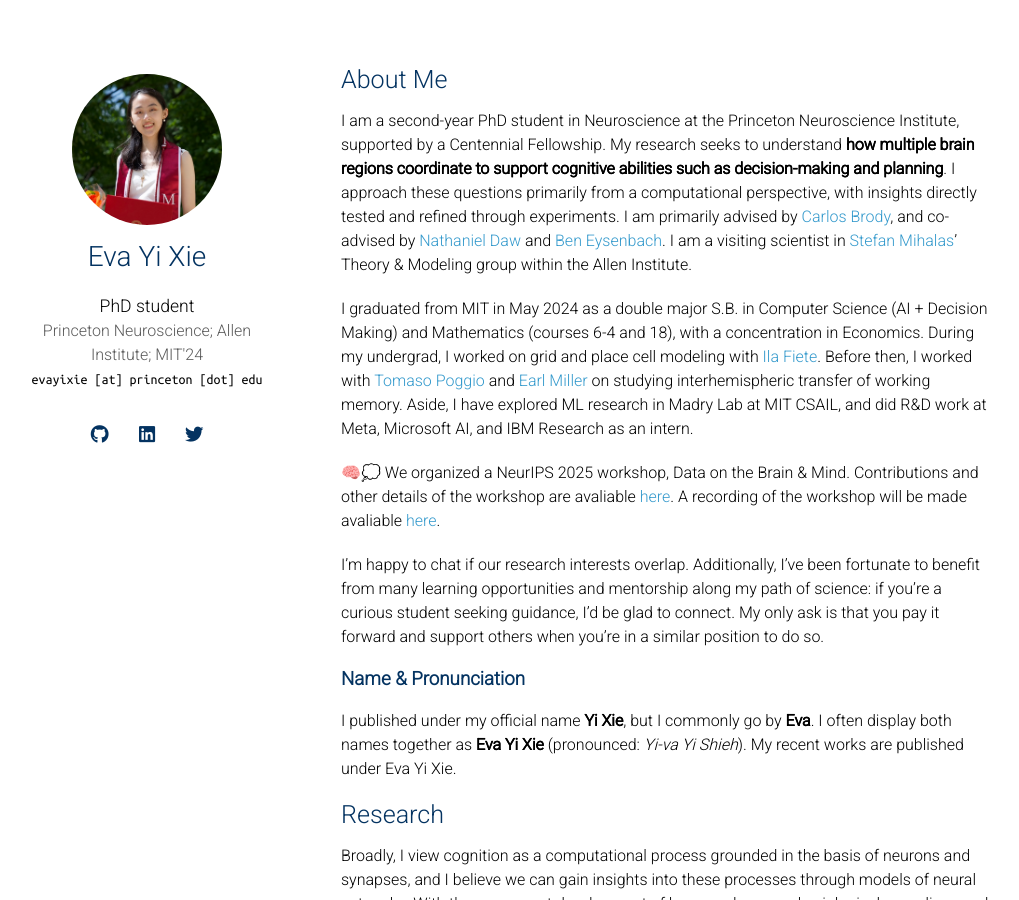
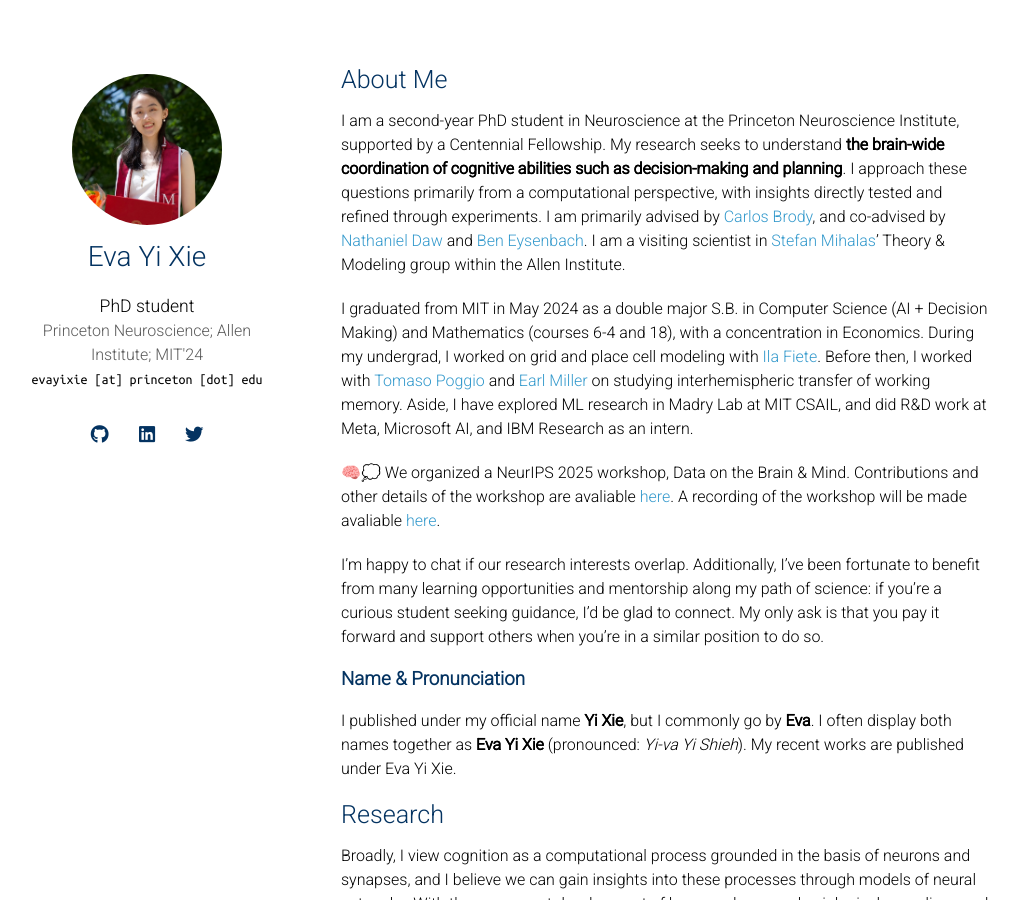
Before and after one commit to minzsiure/minzsiure.github.io, a Jekyll site: the page built from index.md, in a window 1280 px wide and 900 px high. Shown: the whole window, without its empty margins (129-1148 px from the left). Built offline with Jekyll 4.4.1, drawn with Linux system fonts in a browser that asks for light colours; nearby versions of some CDN libraries; a style sheet for code colours, icons or effects is not loaded; our own code applies the rules of GitHub Pages for plain Markdown files.

Commit message:
refine research q

```diff
--- a/index.md
+++ b/index.md
@@ -4,7 +4,7 @@ layout: homepage
 
 ## About Me
 
-I am a second-year PhD student in Neuroscience at the Princeton Neuroscience Institute, supported by a Centennial Fellowship. My research seeks to understand <b>how multiple brain regions coordinate to support cognitive abilities such as decision-making and planning</b>. I approach these questions primarily from a computational perspective, with insights directly tested and refined through experiments. I am primarily advised by <a href="https://pni.princeton.edu/people/carlos-brody" targert=_blank>Carlos Brody</a>, and co-advised by <a href="https://psychology.princeton.edu/people/nathaniel-daw" targert=_blank>Nathaniel Daw</a> and <a href="https://ben-eysenbach.github.io/" targert=_blank>Ben Eysenbach</a>. I am a visiting scientist in <a href="https://alleninstitute.org/person/stefan-mihalas/" target=_blank> Stefan Mihalas</a>' Theory & Modeling group within the Allen Institute.
+I am a second-year PhD student in Neuroscience at the Princeton Neuroscience Institute, supported by a Centennial Fellowship. My research seeks to understand <b>the brain-wide coordination of cognitive abilities such as decision-making and planning</b>. I approach these questions primarily from a computational perspective, with insights directly tested and refined through experiments. I am primarily advised by <a href="https://pni.princeton.edu/people/carlos-brody" targert=_blank>Carlos Brody</a>, and co-advised by <a href="https://psychology.princeton.edu/people/nathaniel-daw" targert=_blank>Nathaniel Daw</a> and <a href="https://ben-eysenbach.github.io/" targert=_blank>Ben Eysenbach</a>. I am a visiting scientist in <a href="https://alleninstitute.org/person/stefan-mihalas/" target=_blank> Stefan Mihalas</a>' Theory & Modeling group within the Allen Institute.
 
  I graduated from MIT in May 2024 as a double major S.B. in Computer Science (AI + Decision Making) and Mathematics (courses 6-4 and 18), with a concentration in Economics. During my undergrad, I worked on grid and place cell modeling with <a href="https://fietelab.mit.edu/people/" target=_blank>Ila Fiete</a>. Before then, I worked with <a href="https://mcgovern.mit.edu/profile/tomaso-poggio/" target=_blank>Tomaso Poggio</a> and <a href="https://ekmillerlab.mit.edu/earl-miller/" target=_blank>Earl Miller</a> on studying interhemispheric transfer of working memory. Aside, I have explored ML research in Madry Lab at MIT CSAIL, and did R&D work at Meta, Microsoft AI, and IBM Research as an intern. <br>
 
```
